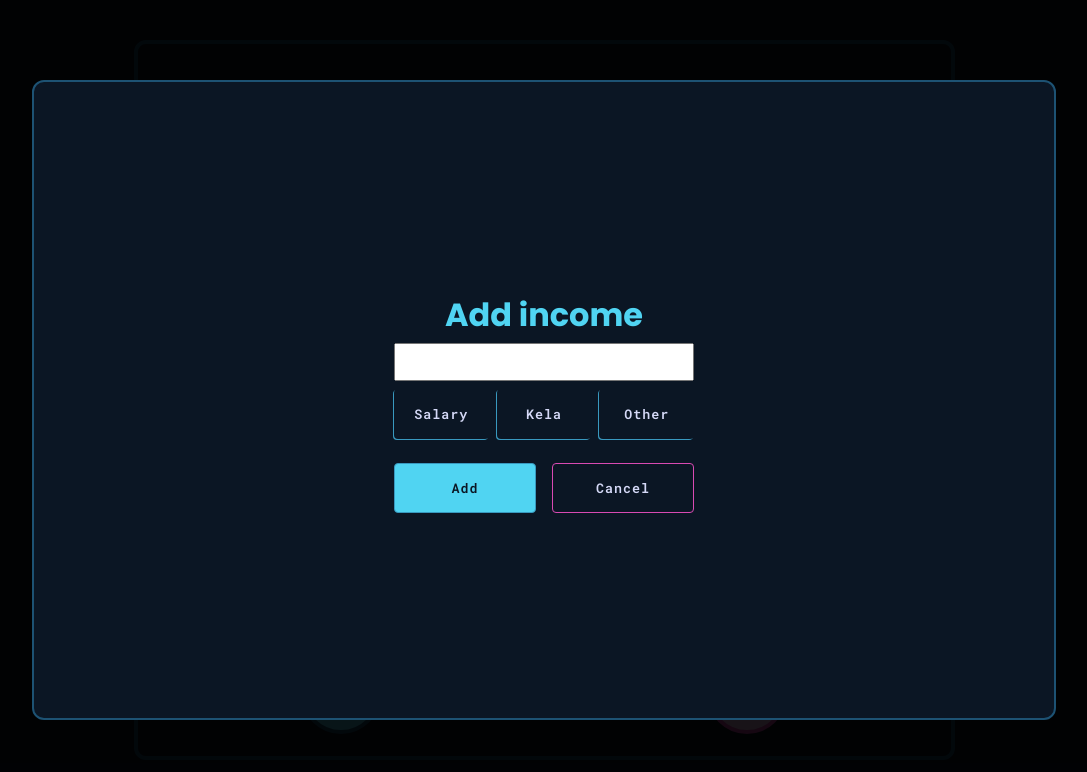
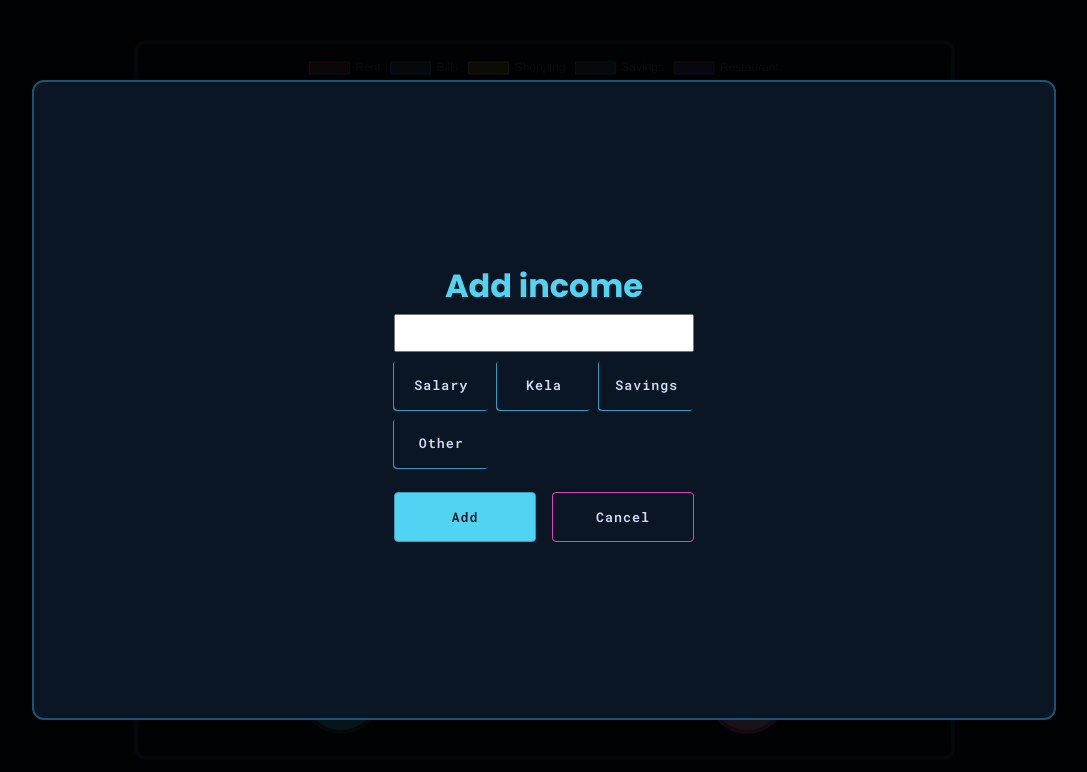
Before and after one commit to reijjo/budget, a React (Vite) app in the folder client/: page /test in a window 1280 px wide. Both pictures are taken after a click on the button "Add income". Shown: the top 772 px of the page, without its empty margins (96-1183 px from the left). Built offline with nearby package versions, Linux system fonts and the light colour scheme.

Commit message:
doughnut chart working

```diff
--- a/client/src/assets/css/App.css
+++ b/client/src/assets/css/App.css
@@ -172,7 +172,7 @@
   display: flex;
   /* flex-direction: column; */
   justify-content: center;
-  height: 80%;
+  height: 100%;
   width: 100%;
 }
 
@@ -183,6 +183,8 @@
   justify-content: center;
   align-items: center;
   position: relative;
+  padding: 8px;
+  z-index: 2;
 }
 
 .donitsi-label {
@@ -191,6 +193,7 @@
   left: 50%;
   transform: translate(-55%, -50%);
   text-align: right;
+  /* opacity: 0.5; */
 }
 
 .balance-stuff {
--- a/client/src/assets/css/index.css
+++ b/client/src/assets/css/index.css
@@ -56,7 +56,7 @@ a {
   justify-content: center;
   align-items: center;
   background-color: rgba(0, 0, 0, 0.9);
-  z-index: 1;
+  z-index: 3;
 }
 
 .inner-modal {
--- a/client/src/components/IncomeModal.tsx
+++ b/client/src/components/IncomeModal.tsx
@@ -83,6 +83,24 @@ const IncomeModal = ({ handleCloseIncome, setIncome }: IncomeModalProps) => {
             >
               Kela
             </button>
+
+            <button
+              className="modal-income-button"
+              type="button"
+              style={{
+                backgroundColor:
+                  selectedButton === IncomeType.Savings
+                    ? "var(--primarylight)"
+                    : "",
+                color: selectedButton === IncomeType.Savings ? "var(--bg)" : "",
+              }}
+              onClick={() => {
+                setSelectedButton(IncomeType.Savings);
+              }}
+            >
+              Savings
+            </button>
+
             <button
               className="modal-income-button"
               type="button"
--- a/client/src/pages/TryItOut.tsx
+++ b/client/src/pages/TryItOut.tsx
@@ -1,8 +1,15 @@
 import { useEffect, useState } from "react";
-import { Chart as ChartJS, ArcElement, Tooltip, Legend } from "chart.js";
+import {
+  Chart as ChartJS,
+  ArcElement,
+  Tooltip,
+  Legend,
+  Colors,
+  // ChartConfiguration,
+} from "chart.js";
 import { Doughnut } from "react-chartjs-2";
 
-ChartJS.register(ArcElement, Tooltip, Legend);
+ChartJS.register(ArcElement, Tooltip, Legend, Colors);
 
 import {
   ExpenseType,
@@ -39,29 +46,58 @@ const TryItOut = () => {
   const [incomeModalOpen, setIncomeModalOpen] = useState(false);
   const [expensesModalOpen, setExpensesModalOpen] = useState(false);
   const [balanceModalOpen, setBalanceModalOpen] = useState(false);
+  const [expensePercent, setExpensePercent] = useState<number[]>([]);
+  // const [checkExpenses, setCheckExpenses] = useState(true)
 
   // Chart.js
 
   const donitsidata = {
-    labels: ["red", "blue", "yellow"],
+    labels: Object.keys(expenseValues),
     datasets: [
       {
-        label: "% of income",
-        data: [12, 19, 3],
+        label: "% of expenses",
+        data: expensePercent,
         backgroundColor: [
-          "rgba(255, 99, 132, 0.2)",
-          "rgba(54, 162, 235, 0.2)",
-          "rgba(255, 206, 86, 0.2)",
+          "rgba(255, 99, 132, 0.5)",
+          "rgba(54, 162, 235, 0.5)",
+          "rgba(255, 206, 86, 0.5)",
+          "rgba(75, 192, 192, 0.5)",
+          "rgba(153, 102, 255, 0.5)",
+          "rgba(255, 159, 64, 0.5)",
+          "rgba(128, 0, 128, 0.5)",
+          "rgba(0, 128, 0, 0.5)",
+          "rgba(0, 0, 128, 0.5)",
         ],
         borderColor: [
           "rgba(255, 99, 132, 1)",
           "rgba(54, 162, 235, 1)",
           "rgba(255, 206, 86, 1)",
+          "rgba(75, 192, 192, 1)",
+          "rgba(153, 102, 255, 1)",
+          "rgba(255, 159, 64, 1)",
+          "rgba(128, 0, 128, 1)",
+          "rgba(0, 128, 0, 1)",
+          "rgba(0, 0, 128, 1)",
         ],
         borderWidth: 1,
       },
     ],
   };
+
+  // Gets the percentages of every expense
+
+  useEffect(() => {
+    const totalExpense = Object.values(expenseValues).reduce(
+      (total, value) => total + value,
+      0
+    );
+
+    const percentages = Object.values(expenseValues).map(
+      (value) => (value / totalExpense) * 100
+    );
+
+    setExpensePercent(percentages);
+  }, [expenseValues]);
 
   // Change the current balance everytime the income or expenses change
 
@@ -113,8 +149,7 @@ const TryItOut = () => {
     }
   };
 
-  // console.log("expenseValues", expenseValues);
-  console.log("balance modal", balanceModalOpen);
+  console.log("expenseValues", incomeValues);
 
   // RETURN
 
@@ -143,7 +178,8 @@ const TryItOut = () => {
               <div className="donitsi">
                 <Doughnut
                   data={donitsidata}
-                  options={{ maintainAspectRatio: true, responsive: true }}
+                  // options={donitsioptions}
+                  // options={{ maintainAspectRatio: true, responsive: true }}
                 />
 
                 <div className="donitsi-label">
```
